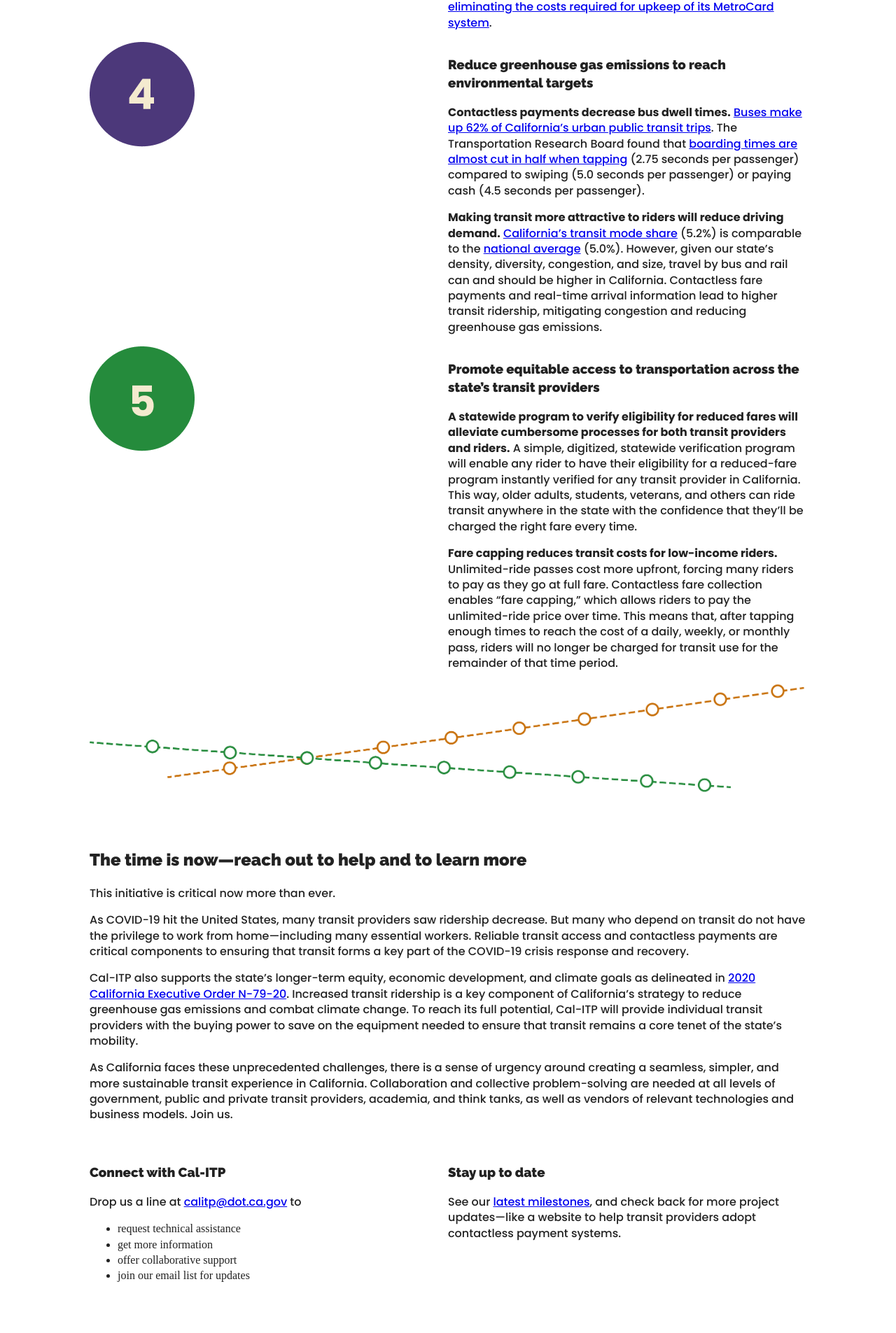
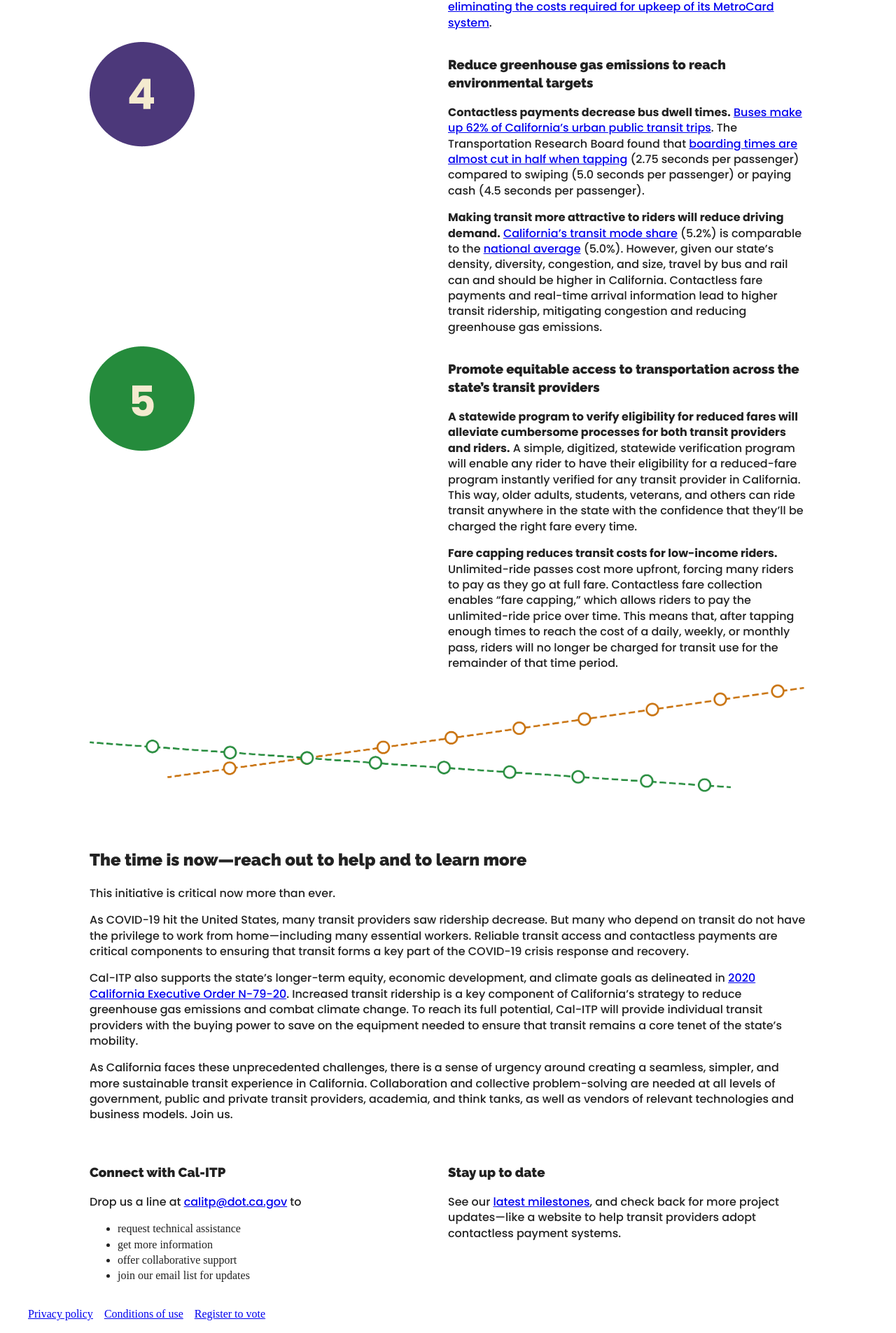
Before and after one commit to cal-itp/calitp.org, a Jekyll site: the page built from index.html, in a window 1280 px wide. Shown: the part 4328-6233 px from the top of the page at 70% size. Built offline with Jekyll 4.4.1, drawn with Linux system fonts in a browser that asks for light colours; before the commit the page ends 6179 px from its top, so only the background shows below that.

Commit message:
Finally getting the footer in and wrapping the top nav in a header

```diff
--- a/index.html
+++ b/index.html
@@ -3,9 +3,10 @@
 layout: default
 ---
 
-<nav style="display:grid; grid-template-rows: 1fr; grid-template-columns: 1.75fr 0.25fr;">
+<header>
+  <nav>
     <picture>
-    <img id="logo" src="images/calitp_logo_MAIN.png" alt="" width="215"/>
+      <img id="logo" src="images/calitp_logo_MAIN.png" alt="Cal-ITP: California Integrated Travel Project" width="215"/>
     </picture>
     <ul class="links">
       <li><a href="#">About the project</a></li>
@@ -14,6 +15,7 @@
       <!-- <li><a>Support for Transit Providers</a></li> -->
     </ul>
   </nav>
+</header>
 
 <article>
   <section id="deck" style="display:grid; grid-template-rows: 1fr; grid-template-columns: 1.75fr 0.25fr;">
@@ -163,3 +165,13 @@
     </section>
   </section>
 </article>
+
+<footer>
+  <nav>
+    <ul class="links">
+      <li><a href="https://dot.ca.gov/privacy-policy">Privacy policy</a></li>
+      <li><a href="https://www.ca.gov/use/">Conditions of use</a></li>
+      <li><a href="https://registertovote.ca.gov/">Register to vote</a></li>
+    </ul>
+  </nav>
+</footer>
--- a/stylesheets/main.css
+++ b/stylesheets/main.css
@@ -15,7 +15,13 @@
   width: 100%;
 }
 
-nav .links {
+header nav, footer nav {
+  display: grid;
+  grid-template-rows: 1fr;
+  grid-template-columns: 1.75fr 0.25fr;
+}
+
+header nav .links, footer nav .links {
   list-style: none;
   display: grid;
   grid-template-rows: 1fr;
```
Lines whose indentation alone changed are shown as unchanged.
